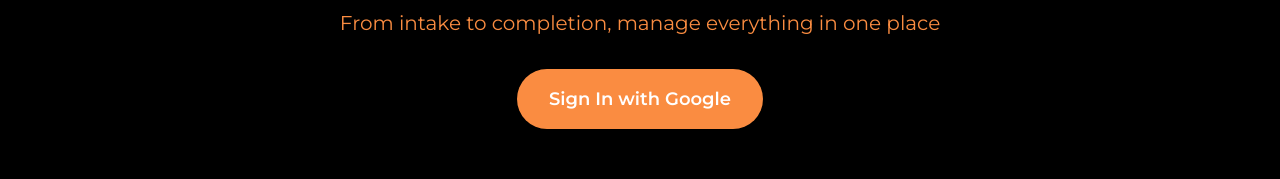
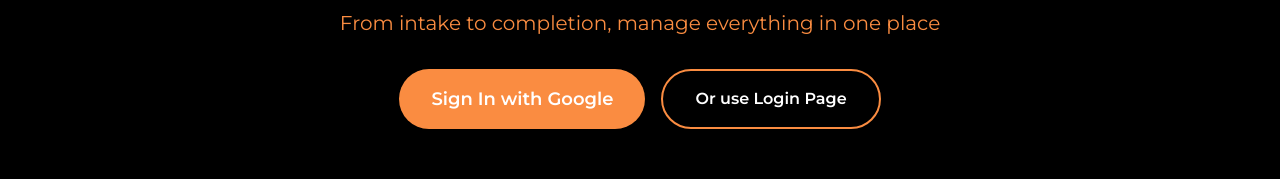
Before and after one commit to ashersoutherncities-art/sce-construction-manager, a Next.js app: page / in a window 1280 px wide. Shown: the part 247-426 px from the top of the page. Built offline with nearby package versions, Linux system fonts and the light colour scheme; no server answers.

Commit message:
Simplify homepage to remove useSession dependency

```diff
--- a/pages/index.tsx
+++ b/pages/index.tsx
@@ -1,10 +1,8 @@
 import Head from 'next/head';
 import Link from 'next/link';
-import { useSession, signIn } from 'next-auth/react';
+import { signIn } from 'next-auth/react';
 
 export default function Home() {
-  const { data: session, status } = useSession();
-
   return (
     <>
       <Head>
@@ -20,11 +18,6 @@
               <h1 className="text-3xl font-serif font-bold">Southern Cities Enterprises</h1>
               <p className="text-sce-orange mt-1">Construction Management System</p>
             </div>
-            {status === 'authenticated' && (
-              <div className="text-right">
-                <p className="text-sm">Welcome, {session?.user?.name}</p>
-              </div>
-            )}
           </div>
         </header>
 
@@ -38,38 +31,18 @@
               From intake to completion, manage everything in one place
             </p>
             <div className="flex justify-center gap-4 flex-wrap">
-              {status === 'loading' && (
-                <p className="text-gray-400">Loading...</p>
-              )}
-              {status === 'authenticated' ? (
-                <>
-                  <Link
-                    href="/intake"
-                    className="bg-sce-orange text-white px-8 py-4 rounded-full font-semibold hover:bg-white hover:text-sce-navy transition-all"
-                  >
-                    New Project Intake
-                  </Link>
-                  <Link
-                    href="/plans"
-                    className="bg-sce-navy text-white px-8 py-4 rounded-full font-semibold hover:bg-sce-orange transition-all"
-                  >
-                    Analyze Plans/Blueprints
-                  </Link>
-                  <Link
-                    href="/dashboard"
-                    className="border-2 border-sce-orange text-white px-8 py-4 rounded-full font-semibold hover:bg-sce-orange transition-all"
-                  >
-                    View Dashboard
-                  </Link>
-                </>
-              ) : (
               <button
                 onClick={() => signIn('google')}
                 className="bg-sce-orange text-white px-8 py-4 rounded-full font-semibold hover:bg-white hover:text-sce-navy transition-all text-lg"
               >
                 Sign In with Google
               </button>
-              )}
+              <Link
+                href="/login"
+                className="border-2 border-sce-orange text-white px-8 py-4 rounded-full font-semibold hover:bg-sce-orange transition-all"
+              >
+                Or use Login Page
+              </Link>
             </div>
           </div>
         </section>
```
Lines whose indentation alone changed are shown as unchanged.
